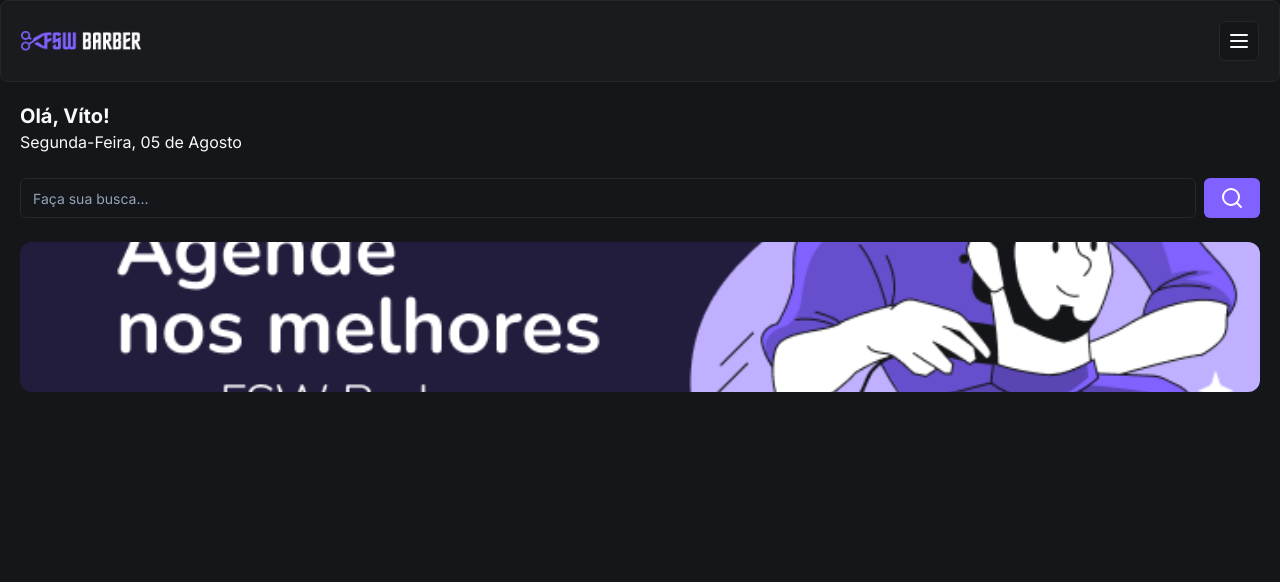
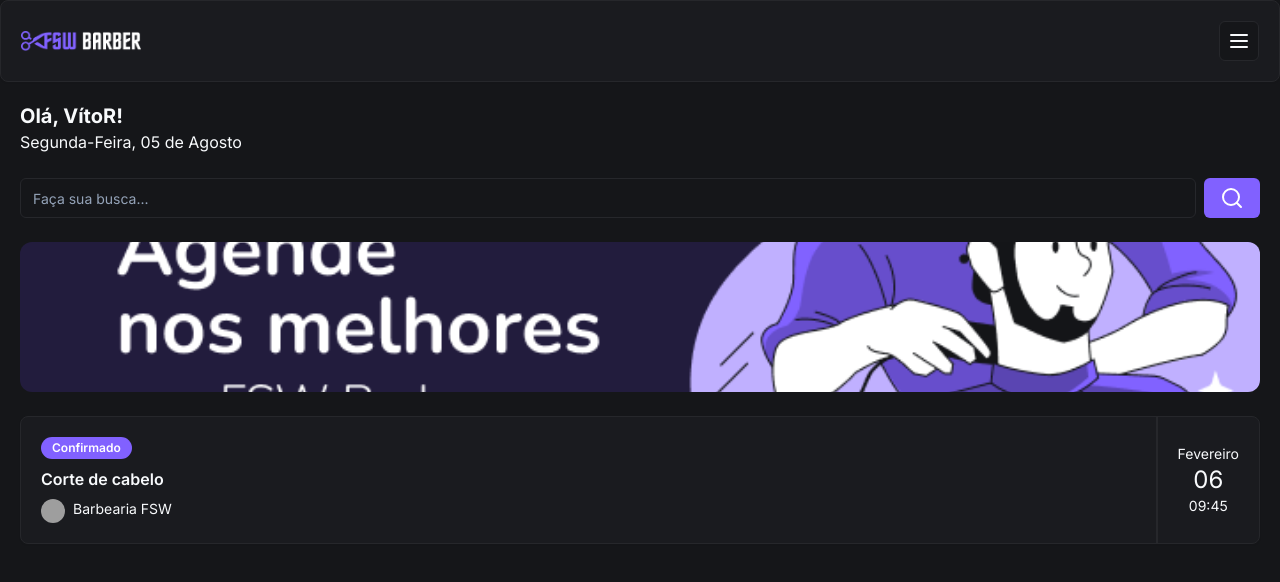
Before and after one commit to M4riotto/barber-react, a Next.js app: page / in a window 1280 px wide. Shown: the top 582 px of the page. Built offline with nearby package versions, Linux system fonts and the light colour scheme; grey boxes are pictures that could not be loaded.

Commit message:
feat: add booking item

```diff
--- /dev/null
+++ b/app/_components/ui/avatar.tsx
@@ -0,0 +1,50 @@
+"use client"
+
+import * as React from "react"
+import * as AvatarPrimitive from "@radix-ui/react-avatar"
+
+import { cn } from "@/app/_lib/utils"
+
+const Avatar = React.forwardRef<
+  React.ElementRef<typeof AvatarPrimitive.Root>,
+  React.ComponentPropsWithoutRef<typeof AvatarPrimitive.Root>
+>(({ className, ...props }, ref) => (
+  <AvatarPrimitive.Root
+    ref={ref}
+    className={cn(
+      "relative flex h-10 w-10 shrink-0 overflow-hidden rounded-full",
+      className
+    )}
+    {...props}
+  />
+))
+Avatar.displayName = AvatarPrimitive.Root.displayName
+
+const AvatarImage = React.forwardRef<
+  React.ElementRef<typeof AvatarPrimitive.Image>,
+  React.ComponentPropsWithoutRef<typeof AvatarPrimitive.Image>
+>(({ className, ...props }, ref) => (
+  <AvatarPrimitive.Image
+    ref={ref}
+    className={cn("aspect-square h-full w-full", className)}
+    {...props}
+  />
+))
+AvatarImage.displayName = AvatarPrimitive.Image.displayName
+
+const AvatarFallback = React.forwardRef<
+  React.ElementRef<typeof AvatarPrimitive.Fallback>,
+  React.ComponentPropsWithoutRef<typeof AvatarPrimitive.Fallback>
+>(({ className, ...props }, ref) => (
+  <AvatarPrimitive.Fallback
+    ref={ref}
+    className={cn(
+      "flex h-full w-full items-center justify-center rounded-full bg-muted",
+      className
+    )}
+    {...props}
+  />
+))
+AvatarFallback.displayName = AvatarPrimitive.Fallback.displayName
+
+export { Avatar, AvatarImage, AvatarFallback }
--- /dev/null
+++ b/app/_components/ui/badge.tsx
@@ -0,0 +1,36 @@
+import * as React from "react"
+import { cva, type VariantProps } from "class-variance-authority"
+
+import { cn } from "@/app/_lib/utils"
+
+const badgeVariants = cva(
+  "inline-flex items-center rounded-full border px-2.5 py-0.5 text-xs font-semibold transition-colors focus:outline-none focus:ring-2 focus:ring-ring focus:ring-offset-2",
+  {
+    variants: {
+      variant: {
+        default:
+          "border-transparent bg-primary text-primary-foreground hover:bg-primary/80",
+        secondary:
+          "border-transparent bg-secondary text-secondary-foreground hover:bg-secondary/80",
+        destructive:
+          "border-transparent bg-destructive text-destructive-foreground hover:bg-destructive/80",
+        outline: "text-foreground",
+      },
+    },
+    defaultVariants: {
+      variant: "default",
+    },
+  }
+)
+
+export interface BadgeProps
+  extends React.HTMLAttributes<HTMLDivElement>,
+    VariantProps<typeof badgeVariants> {}
+
+function Badge({ className, variant, ...props }: BadgeProps) {
+  return (
+    <div className={cn(badgeVariants({ variant }), className)} {...props} />
+  )
+}
+
+export { Badge, badgeVariants }
--- a/app/globals.css
+++ b/app/globals.css
@@ -34,6 +34,39 @@
 
     --radius: 0.5rem;
   }
+
+  .light {
+    --background: 0 0% 98%; /* white */
+    --foreground: 0 0% 10%; /* very dark gray */
+
+    --card: 0 0% 100%; /* white */
+    --card-foreground: 0 0% 10%; /* very dark gray */
+
+    --popover: 0 0% 100%; /* white */
+    --popover-foreground: 0 0% 10%; /* very dark gray */
+
+    --primary: 210 100% 56%; /* blue */
+    --primary-foreground: 0 0% 100%; /* white */
+
+    --secondary: 210 16% 96%; /* very light blue-gray */
+    --secondary-foreground: 0 0% 10%; /* very dark gray */
+
+    --muted: 210 16% 96%; /* very light blue-gray */
+    --muted-foreground: 0 0% 40%; /* dark gray */
+
+    --accent: 210 16% 96%; /* very light blue-gray */
+    --accent-foreground: 0 0% 10%; /* very dark gray */
+
+    --destructive: 0 84% 60%; /* red */
+    --destructive-foreground: 0 0% 100%; /* white */
+
+    --border: 210 16% 86%; /* light blue-gray */
+    --input: 0 0% 100%; /* white */
+    --ring: 210 100% 80%; /* light blue */
+
+    --radius: 0.5rem;
+  }
+
 }
 
 @layer base {
--- a/app/page.tsx
+++ b/app/page.tsx
@@ -3,15 +3,20 @@
 import Header from "./_components/ui/header"
 import { Input } from "./_components/ui/input"
 import Image from "next/image"
+import { Card, CardContent } from "./_components/ui/card"
+import { Badge } from "./_components/ui/badge"
+import { Avatar, AvatarImage } from "./_components/ui/avatar"
 
 const Home = () => {
   return (
     <div>
+      {/* HEADER */}
       <Header />
       <div className="p-5">
-        <h2 className="text-xl font-bold">Olá, Víto!</h2>
+        <h2 className="text-xl font-bold">Olá, VítoR!</h2>
         <p>Segunda-Feira, 05 de Agosto</p>
 
+        {/* BUSCA */}
         <div className="flex items-center gap-2 mt-6">
           <Input placeholder="Faça sua busca..." />
           <Button>
@@ -19,9 +24,40 @@
           </Button>
         </div>
 
+        {/* BANNER  */}
         <div className="relative w-full h-[150px] mt-6 ">
-          <Image alt="" src="/banner-01.png" fill className="object-cover rounded-xl"/>
+          <Image alt="" src="/banner-01.png" fill className="object-cover rounded-xl" />
         </div>
+
+        {/* AGENDAMENT  */}
+        <Card className="mt-6">
+          <CardContent className="flex justify-between p-0">
+
+            {/* esquerda  */}
+            <div className="flex flex-col gap-2 py-5 pl-5 ">
+              <Badge className="w-fit">Confirmado</Badge>
+              <h3 className="font-semibold">Corte de cabelo</h3>
+              <div className="flex gap-2 item-center">
+                <Avatar className="h-6 w-6">
+                  <AvatarImage alt="" src="https://utfs.io/f/c97a2dc9-cf62-468b-a851-bfd2bdde775f-16p.png" />
+                </Avatar>
+
+                <p className="text-sm">Barbearia FSW</p>
+
+              </div>
+            </div>
+
+            {/* DIREITA  */}
+
+            <div className="flex flex-col flex-center items-center justify-center px-5 border-l-2 border-solid">
+              <p className="text-sm">Fevereiro</p>
+              <p className="text-2xl">06</p>
+              <p className="text-sm">09:45</p>
+            </div>
+
+          </CardContent>
+        </Card>
+
 
       </div>
     </div>
--- a/package.json
+++ b/package.json
@@ -14,6 +14,7 @@
   },
   "dependencies": {
     "@prisma/client": "^5.17.0",
+    "@radix-ui/react-avatar": "^1.1.0",
     "@radix-ui/react-slot": "^1.1.0",
     "class-variance-authority": "^0.7.0",
     "clsx": "^2.1.1",
```
Also changed, not shown: 1 other file (tests, documents, lock files or other folders).
